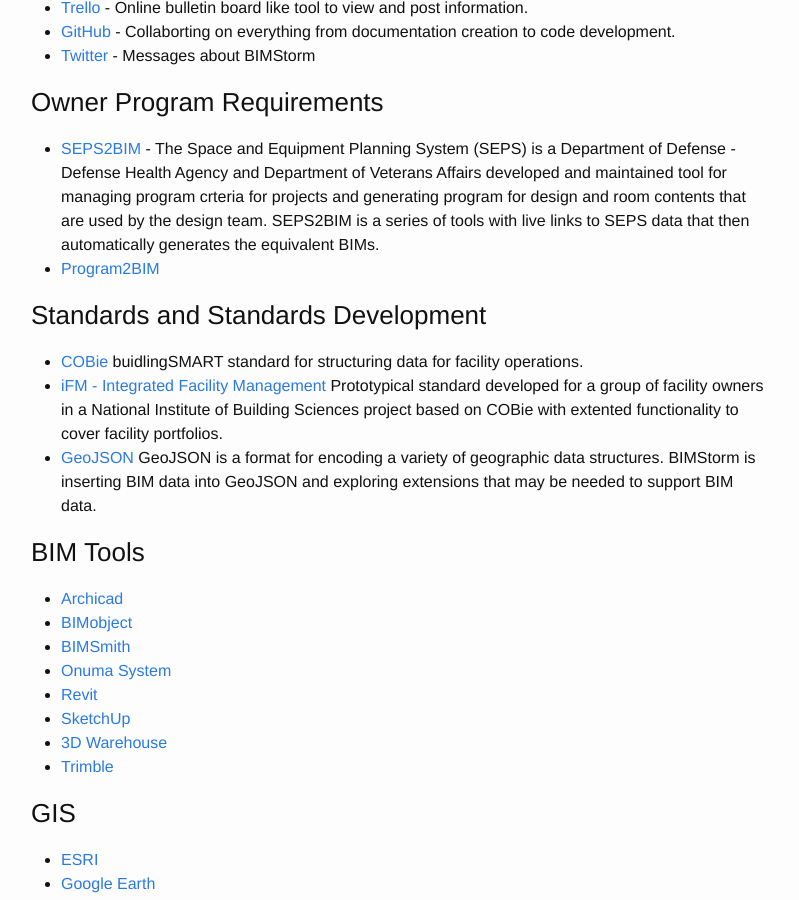
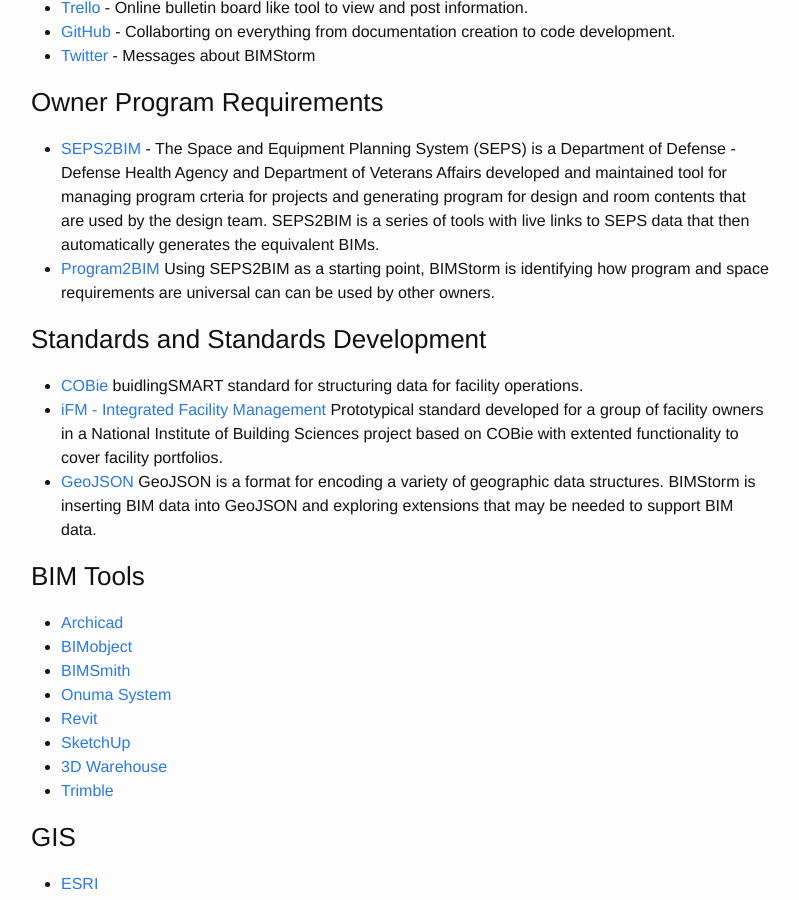
Before and after one commit to buildingSMARTalliance/BIMStorm, a Jekyll site: the page built from _posts/2016-09-16-Tools.markdown, in a window 1280 px wide and 900 px high, scrolled down 438 px. Shown: the whole window, without its empty margins (239-1038 px from the left). Built offline with Jekyll 4.4.1, drawn with Linux system fonts in a browser that asks for light colours.

Commit message:
Update 2016-09-16-Tools.markdown

```diff
--- a/_posts/2016-09-16-Tools.markdown
+++ b/_posts/2016-09-16-Tools.markdown
@@ -25,7 +25,7 @@
 
 ### Owner Program Requirements
 * [SEPS2BIM](http://SEPS2BIM.org) - The Space and Equipment Planning System (SEPS) is a Department of Defense - Defense Health Agency and Department of Veterans Affairs developed and maintained tool for managing program crteria for projects and generating program for design and room contents that are used by the design team. SEPS2BIM is a series of tools with live links to SEPS data that then automatically generates the equivalent BIMs.
-* [Program2BIM](http://program2BIM.com)
+* [Program2BIM](http://program2BIM.com) Using SEPS2BIM as a starting point, BIMStorm is identifying how program and space requirements are universal can can be used by other owners.
 
 ### Standards and Standards Development
  * [COBie](http://wbdg.org/resources/cobie.php) buidlingSMART standard for structuring data for facility operations.
```
